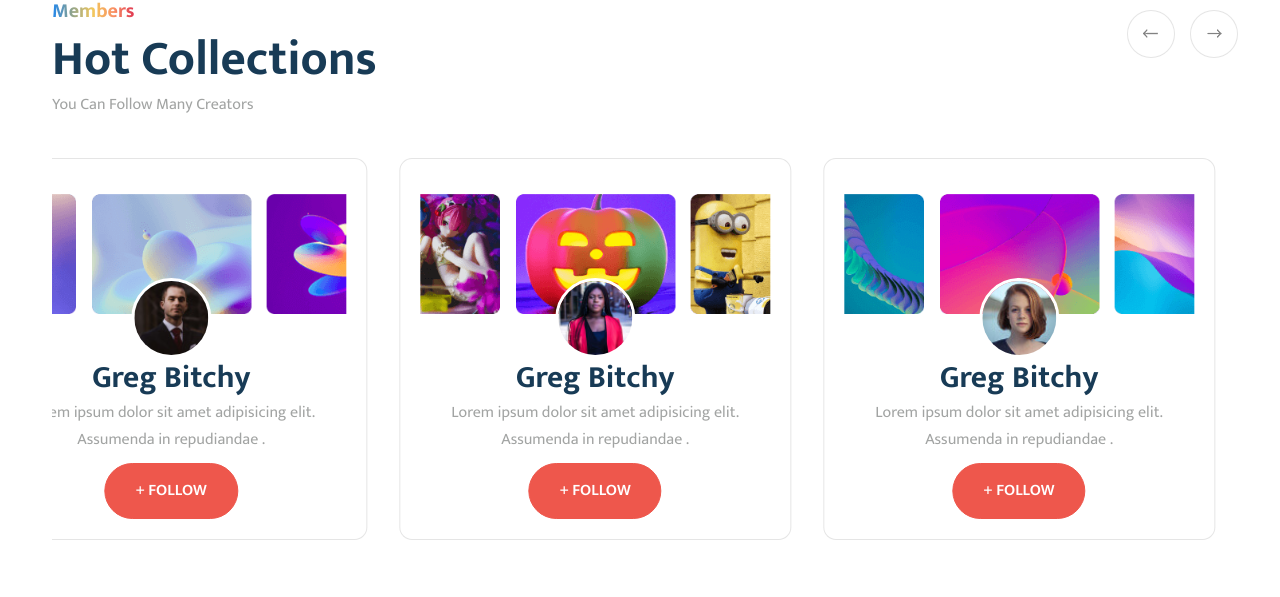
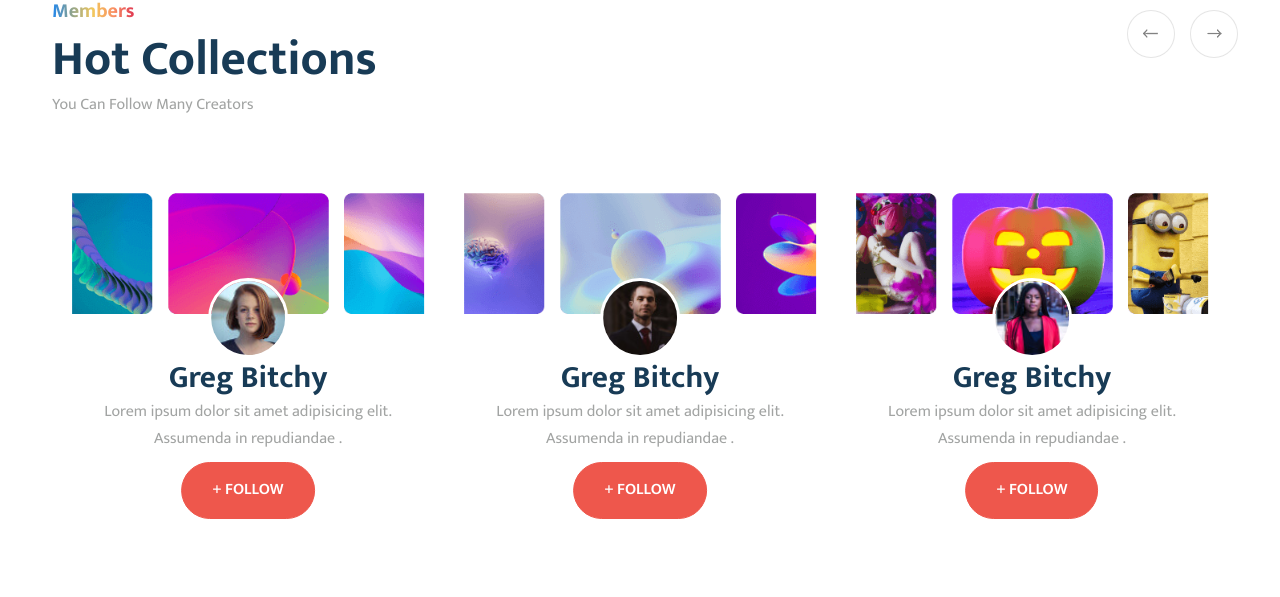
Before and after one commit to laamphan/artlink-landing, a plain HTML site: page index.html in a window 1280 px wide. Shown: the part 4555-5152 px from the top of the page. Drawn offline with Linux system fonts and the light colour scheme.

Commit message:
Fix members carousel responsive

```diff
--- a/scripts.js
+++ b/scripts.js
@@ -83,7 +83,7 @@ const mod = (n, m) => ((n % m) + m) % m;
 
 const carousel = (elCarousel) => {
   const animation = 500;
-  const pause = 5000;
+  const pause = 3000;
 
   const elCarouselSlider = el(".carousel-items", elCarousel);
   const elsSlides = els(".carousel-item", elCarouselSlider);
@@ -117,7 +117,8 @@ const carousel = (elCarousel) => {
     // Carousel Members
     else if (tot === 3) {
       elCarouselSlider.style.transform = `translateX(${
-        (((-c - 1) * 100) / (tot + 2) / 5) * 2
+        // (((-c - 1) * 100) / (tot + 2) / 5) * 2
+        ((-c - 1) * 100) / (tot + 4)
       }%)`;
     }
     // Carousel of 2 items
@@ -227,6 +228,11 @@ const carousel = (elCarousel) => {
   elCarouselSlider.prepend(elsSlides[tot - 1].cloneNode(true));
   elCarouselSlider.append(elsSlides[0].cloneNode(true));
 
+  if (tot === 3) {
+    elCarouselSlider.prepend(elsSlides[tot - 2].cloneNode(true));
+    elCarouselSlider.append(elsSlides[1].cloneNode(true));
+  }
+
   // Initial slide
   anim();
 
--- a/styles.css
+++ b/styles.css
@@ -141,19 +141,21 @@ section:nth-of-type(2n + 4) {
 }
 
 .members-carousel-items {
-  width: calc(5 * 100%);
+  width: calc(7 * 100%);
 }
 
 .members-carousel-item {
   display: flex;
-  flex-direction: column;
   align-items: center;
 
-  padding: var(--space-s) var(--space-s);
+  margin: 0 auto;
+
+  border: 20px solid transparent;
+  border-radius: 0.8rem;
+}
+
+.members-item-img-cover {
   width: 100%;
-
-  border: 1px solid rgba(0, 0, 0, 0.1);
-  border-radius: 0.8rem;
 }
 
 .members-carousel > .carousel-navigation {
@@ -203,12 +205,8 @@ section:nth-of-type(2n + 4) {
 
 /* end of carousel */
 
-.container {
-  position: relative;
-
-  max-width: 100ch;
-  margin: 0 auto;
-  padding: 0 var(--space-2xs);
+.collection-grid-box {
+  padding: 1rem 1rem 1rem 0;
 }
 
 .collection-grid-inner {
@@ -216,13 +214,12 @@ section:nth-of-type(2n + 4) {
   grid-template-columns: repeat(2, fit-content(50%));
 }
 
-.collection-grid-box {
-  padding: 1rem 1rem 1rem 0;
-}
+.container {
+  position: relative;
 
-.discover-items {
-  display: grid;
-  gap: 1rem;
+  max-width: 100ch;
+  margin: 0 auto;
+  padding: 0 var(--space-2xs);
 }
 
 .discover-item-img {
@@ -252,43 +249,9 @@ section:nth-of-type(2n + 4) {
   border-radius: 0.6rem;
 }
 
-.market-bid-countdown {
-  display: flex;
-  flex-wrap: wrap;
-
-  text-align: center;
-  font-weight: 500;
-}
-
-.market-bid-price {
-  margin: var(--space-s) 0;
-  padding: var(--space-s) min(5vw, var(--space-s));
-
-  border: 1px solid rgba(0, 0, 0, 0.1);
-  border-radius: 1.4rem;
-}
-
-.market-bidder > div {
-  align-items: center;
-}
-
-.market-bidder {
-  display: flex;
-  justify-content: space-between;
-  align-items: center;
-  flex-wrap: wrap;
+.discover-items {
+  display: grid;
   gap: 1rem;
-
-  margin-bottom: var(--space-l);
-}
-
-.market-featured-img {
-  display: block;
-
-  width: 100%;
-  height: auto;
-
-  border-radius: 0.5rem;
 }
 
 .footer {
@@ -323,6 +286,36 @@ section:nth-of-type(2n + 4) {
   row-gap: 1.3rem;
 }
 
+.market-bid-countdown {
+  display: flex;
+  flex-wrap: wrap;
+
+  text-align: center;
+  font-weight: 500;
+}
+
+.market-bid-price {
+  margin: var(--space-s) 0;
+  padding: var(--space-s) min(5vw, var(--space-s));
+
+  border: 1px solid rgba(0, 0, 0, 0.1);
+  border-radius: 1.4rem;
+}
+
+.market-bidder > div {
+  align-items: center;
+}
+
+.market-bidder {
+  display: flex;
+  justify-content: space-between;
+  align-items: center;
+  flex-wrap: wrap;
+  gap: 1rem;
+
+  margin-bottom: var(--space-l);
+}
+
 .market-brief {
   margin: var(--space-xl) auto;
 }
@@ -336,8 +329,13 @@ section:nth-of-type(2n + 4) {
   gap: 0.7rem;
 }
 
-.members-item-img-cover {
+.market-featured-img {
+  display: block;
+
   width: 100%;
+  height: auto;
+
+  border-radius: 0.5rem;
 }
 
 @media only screen and (max-width: 250px) {
@@ -520,9 +518,8 @@ section:nth-of-type(2n + 4) {
     align-items: baseline;
   }
 
-  .members-carousel-item {
-    margin: 0 1rem;
-    width: calc(calc(20% / 3));
+  .members-carousel-items {
+    width: calc(7 * 100% / 3);
   }
 
   .footer {
```
